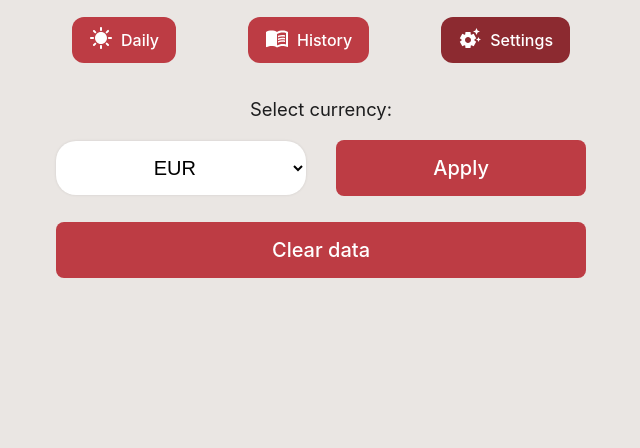
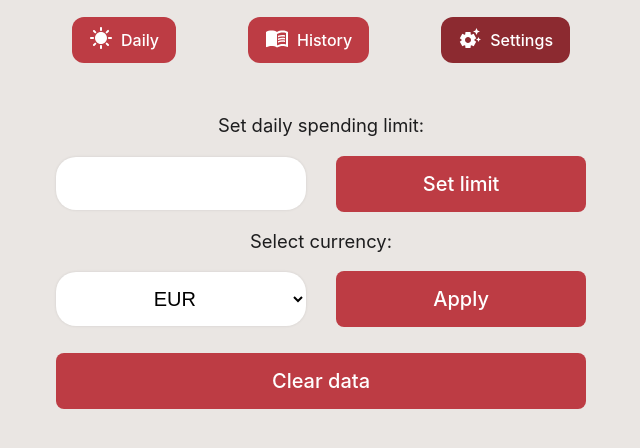
Before and after one commit to NoxiousHex/finance-tracker, a React (Vite) app: page / in a window 1280 px wide. Both pictures are taken after a click on the link "Settings". Shown: the top 448 px of the page, without its empty margins (319-959 px from the left). Built offline with nearby package versions, Linux system fonts and the light colour scheme; no server answers; the database is empty.

Commit message:
Better input validation, initial implementation of spending limits

```diff
--- a/src/App.tsx
+++ b/src/App.tsx
@@ -20,13 +20,15 @@ function App() {
 		income: number,
 		spending: number,
 		balance: number,
-		date: string
+		date: string,
+		limit: number
 	): Promise<void> {
 		const item: storedFinanceObject = {
 			income: income,
 			spending: spending,
 			balance: balance,
 			date: date,
+			limit: limit,
 		};
 		try {
 			await addDoc(historyCollection, item);
--- a/src/components/Daily.tsx
+++ b/src/components/Daily.tsx
@@ -13,6 +13,7 @@ import {
 	timeDiffInDays,
 	last,
 	financeToIntConv,
+	validateNumericalInput,
 } from "../utils/utils";
 import "../styles/daily.css";
 import { addDoc, onSnapshot, setDoc, doc } from "firebase/firestore";
@@ -24,7 +25,8 @@ interface DailyProps {
 		income: number,
 		spending: number,
 		balance: number,
-		date: string
+		date: string,
+		limit: number
 	) => void;
 	currency: CurrencyObject;
 }
@@ -36,7 +38,7 @@ const Daily: FC<DailyProps> = (props) => {
 		constructEmptyFinance(currency)
 	);
 
-	const { income, balance, spending, date } = daily;
+	const { income, balance, spending, date, limit } = daily;
 
 	const [dailyId, setId] = useState<string>("");
 
@@ -53,6 +55,7 @@ const Daily: FC<DailyProps> = (props) => {
 					balance: data.balance,
 					spending: data.spending,
 					date: data.date,
+					limit: data.limit,
 				};
 			})[0];
 			if (dailyArr) {
@@ -64,9 +67,15 @@ const Daily: FC<DailyProps> = (props) => {
 		};
 	}, [input]);
 
+	function handleChange(value: string): void {
+		const isValid = validateNumericalInput(value);
+		if (isValid) {
+			setInput(value);
+		}
+	}
+
 	async function handleClick(id: string): Promise<void> {
-		const isValidInput = parseFloat(input);
-		if (isValidInput) {
+		if (input) {
 			if (id === "add-btn") {
 				const newDaily = {
 					...daily,
@@ -101,7 +110,7 @@ const Daily: FC<DailyProps> = (props) => {
 							financeToIntConv(newDaily)
 						);
 					} else {
-						const dailyRef = await doc(dailyCollection, dailyId);
+						const dailyRef = doc(dailyCollection, dailyId);
 						await setDoc(dailyRef, financeToIntConv(newDaily));
 					}
 				} catch (err) {
@@ -122,7 +131,8 @@ const Daily: FC<DailyProps> = (props) => {
 				income.intValue,
 				spending.intValue,
 				balance.intValue,
-				date
+				date,
+				limit?.intValue || 0
 			);
 		}
 
@@ -147,7 +157,13 @@ const Daily: FC<DailyProps> = (props) => {
 				missingDates.push(new Date(newDay).toLocaleDateString("en-CA"));
 			}
 			for (const newDate of missingDates) {
-				addToHistory(0, 0, balance.intValue, newDate);
+				addToHistory(
+					0,
+					0,
+					balance.intValue,
+					newDate,
+					limit?.intValue || 0
+				);
 			}
 		}
 
@@ -158,6 +174,7 @@ const Daily: FC<DailyProps> = (props) => {
 			balance: dailyCopy.balance.intValue,
 			spending: 0,
 			date: new Date().toLocaleDateString("en-CA"),
+			limit: dailyCopy.limit?.intValue || 0,
 		};
 		await setDoc(dailyRef, newDaily);
 	}
@@ -191,7 +208,7 @@ const Daily: FC<DailyProps> = (props) => {
 				aria-label="Change balance"
 				className="daily-input"
 				value={input}
-				onChange={(e) => setInput(e.target.value)}
+				onChange={(e) => handleChange(e.target.value)}
 			></input>
 			<div className="button-container">
 				<button
--- a/src/components/Settings.tsx
+++ b/src/components/Settings.tsx
@@ -5,6 +5,7 @@ import "../styles/settings.css";
 import ClearConfirmation from "./ClearConfirmation";
 import { addDoc, setDoc, doc } from "firebase/firestore";
 import { currencyCollection } from "../firebase";
+import { SpendingLimit } from "./SpendingLimitSetting";
 
 interface SettingsProps {
 	id: string;
@@ -46,6 +47,7 @@ export const Settings: FC<SettingsProps> = (props) => {
 
 	return (
 		<div className="settings">
+			<SpendingLimit />
 			<label>Select currency:</label>
 			<div className="settings-currency">
 				<select onChange={(e) => handleChange(e.target.value)}>
--- /dev/null
+++ b/src/components/SpendingLimitSetting.tsx
@@ -0,0 +1,50 @@
+import { FC, useState } from "react";
+import { validateNumericalInput } from "../utils/utils";
+import { dailyCollection, db } from "../firebase";
+import { doc, getDocs, updateDoc } from "firebase/firestore";
+import currency from "currency.js";
+
+export const SpendingLimit: FC = () => {
+	const [input, setInput] = useState("");
+
+	function handleChange(value: string): void {
+		const isValid = validateNumericalInput(value);
+		if (isValid) {
+			setInput(value);
+		}
+	}
+
+	async function handleClick() {
+		if (input) {
+			try {
+				const querySnapshot = await getDocs(dailyCollection);
+				const id: string[] = [];
+				querySnapshot.forEach((doc) => id.push(doc.id));
+				const dailyRef = doc(db, "daily", id[0]);
+				await updateDoc(dailyRef, {
+					limit: currency(input).intValue,
+				});
+			} catch (err) {
+				console.error(err);
+			} finally {
+				setInput("");
+			}
+		}
+	}
+
+	return (
+		<div className="settings">
+			<label>Set daily spending limit:</label>
+			<div className="settings-currency">
+				<input
+					onChange={(e) => handleChange(e.target.value)}
+					value={input}
+					className="limit-input"
+				></input>
+				<button className="currency-btn" onClick={handleClick}>
+					Set limit
+				</button>
+			</div>
+		</div>
+	);
+};
--- a/src/styles/settings.css
+++ b/src/styles/settings.css
@@ -15,7 +15,8 @@
 }
 
 select,
-.currency-btn {
+.currency-btn,
+.limit-input {
 	max-width: 40vw;
 	margin: 0;
 }
@@ -29,7 +30,8 @@ select,
 		gap: 1.85rem;
 	}
 	select,
-	.currency-btn {
+	.currency-btn,
+	.limit-input {
 		max-width: 23%;
 	}
 }
--- a/src/utils/currencies.ts
+++ b/src/utils/currencies.ts
@@ -14,6 +14,7 @@ function parseFinanceObject(
 		income: currency(obj.income, currencyData),
 		balance: currency(obj.balance, currencyData),
 		spending: currency(obj.spending, currencyData),
+		limit: currency(obj.limit || 0, currencyData),
 	};
 	return currencyObj;
 }
--- a/src/utils/interfaces.ts
+++ b/src/utils/interfaces.ts
@@ -5,6 +5,7 @@ interface storedFinanceObject {
 	income: number;
 	balance: number;
 	date: string;
+	limit?: number;
 }
 
 interface ActiveFinanceObject {
@@ -12,6 +13,7 @@ interface ActiveFinanceObject {
 	balance: currency;
 	spending: currency;
 	date: string;
+	limit?: currency;
 }
 
 interface DateRange {
--- a/src/utils/utils.ts
+++ b/src/utils/utils.ts
@@ -47,6 +47,7 @@ function constructEmptyFinance(
 			balance: 0,
 			spending: 0,
 			date: date,
+			limit: 0,
 		},
 		currency
 	);
@@ -84,9 +85,17 @@ function financeToIntConv(obj: ActiveFinanceObject): storedFinanceObject {
 		balance: obj.balance.intValue,
 		spending: obj.spending.intValue,
 		date: obj.date,
+		limit: obj.limit?.intValue || 0,
 	};
 
 	return intObj;
+}
+
+function validateNumericalInput(str: string): boolean {
+	const validChars = /^[\d]*[.,]?[\d]*$/;
+	if (str === "" || str.match(validChars)) {
+		return true;
+	} else return false;
 }
 
 export {
@@ -99,4 +108,5 @@ export {
 	getPastDate,
 	timeDiffInDays,
 	financeToIntConv,
+	validateNumericalInput,
 };
```
Lines whose indentation alone changed are shown as unchanged.
